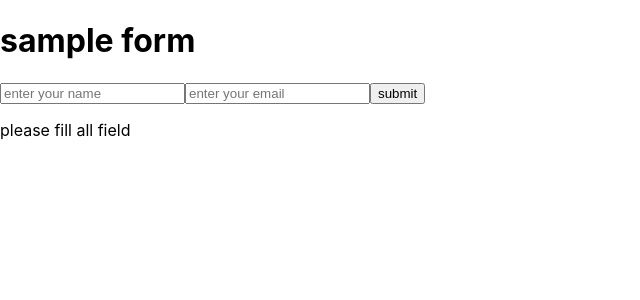
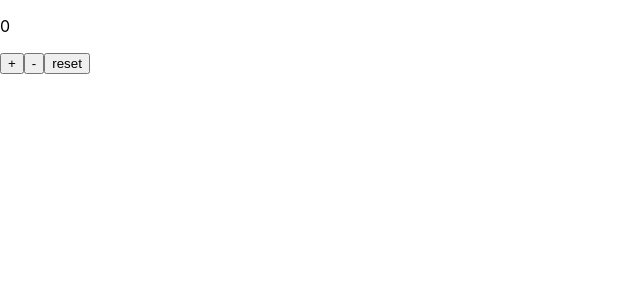
Before and after one commit to rayhan-ui/practice-code, a React (Create React App) app: page /about in a window 1280 px wide. Shown: the top 300 px of the page, without its empty margins (0-640 px from the left). Built offline with nearby package versions, Linux system fonts and the light colour scheme.

Commit message:
part-three-lifting-state-up

```diff
--- a/src/App.js
+++ b/src/App.js
@@ -7,11 +7,14 @@ import Products from "./partThree/Products.jsx";
 import FetchAPI from "./partThree/FetchAPI.jsx";
 import LocalStorenSessionMng from "./partThree/LocalStorenSessionMng.jsx";
 import FormHandling from "./partThree/FormHandling.jsx";
+import LiftingStateUp from "./partThree/Parent.jsx";
+import Parent from "./partThree/Parent.jsx";
 
 export default function App(){
   return(
     // <FetchAPI />
     // <LocalStorenSessionMng />
-    <FormHandling />
+    // <FormHandling />
+    <Parent />
   )
 }
--- /dev/null
+++ b/src/partThree/Child.jsx
@@ -0,0 +1,10 @@
+export default function Child(props){
+    return(
+        <>
+        <p>{props.count}</p>
+        <button onClick={props.increment}>+</button>
+        <button onClick={props.decrement}>-</button>
+        <button onClick={props.reset}>reset</button>
+        </>
+    )
+}
--- a/src/partThree/FormHandling.jsx
+++ b/src/partThree/FormHandling.jsx
@@ -34,7 +34,7 @@ export default function FormHandling(){
 
 
 
-                {name==="" || email === "" ? <p>please fill all field</p> :
+                {name==="" || email === "" ? <p style={{color: "#ff0000ff"}}>please fill all field</p> :
                 <p>your name is: {name} <br /> your email is : {email}</p>  }
 
             </form>
--- /dev/null
+++ b/src/partThree/Parent.jsx
@@ -0,0 +1,18 @@
+import { useState } from "react"
+import Child from "./Child"
+
+export default function Parent(){
+    const [count, setCount] = useState(0)
+
+    return(
+
+        <>
+        <Child
+        count = {count}
+        increment={()=>{setCount(c=>c+1)}}
+        decrement={()=>{setCount(c=>c-1)}}
+        reset = {()=>{setCount(0)}}
+        />
+        </>
+    )
+}
```
